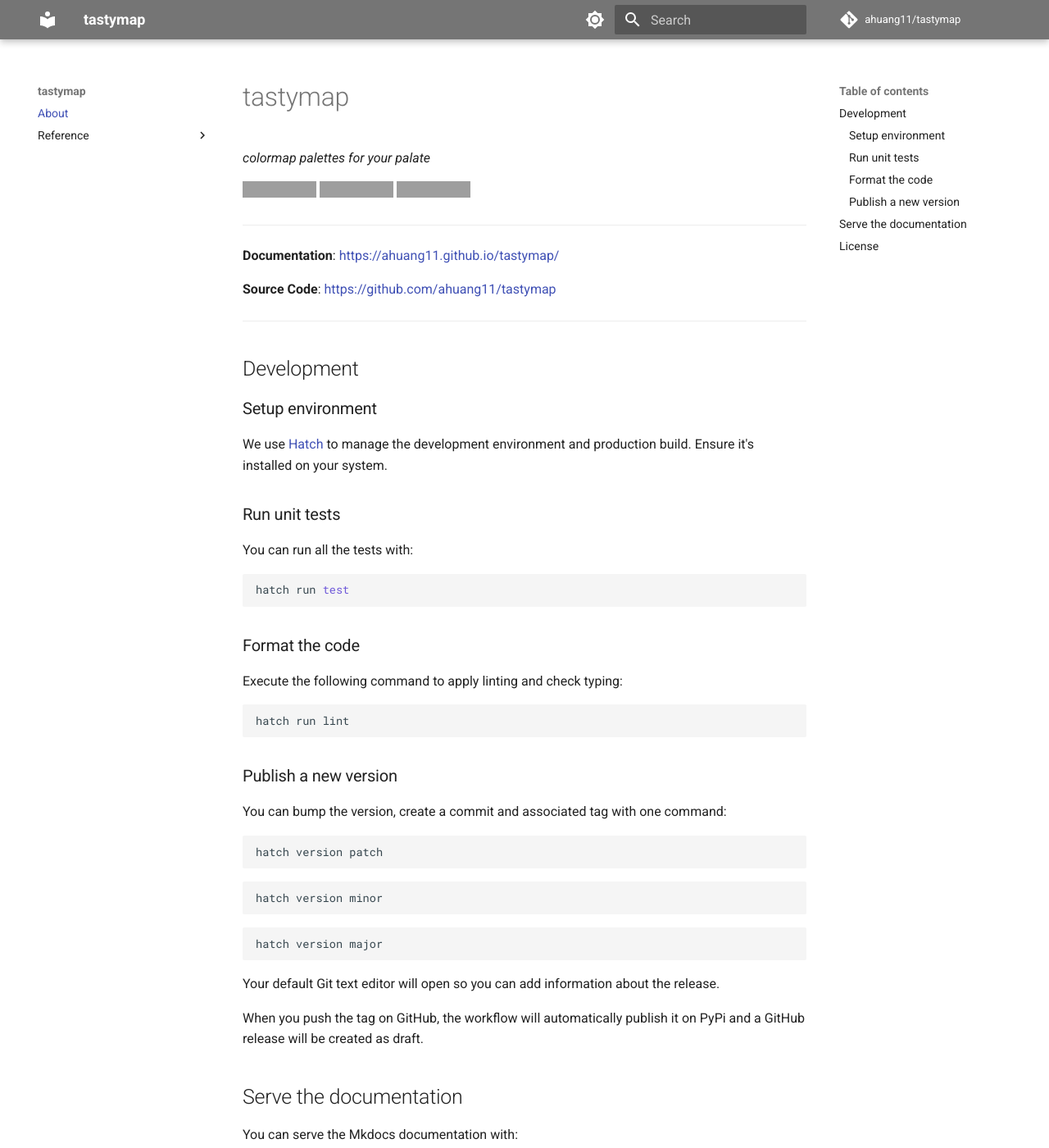
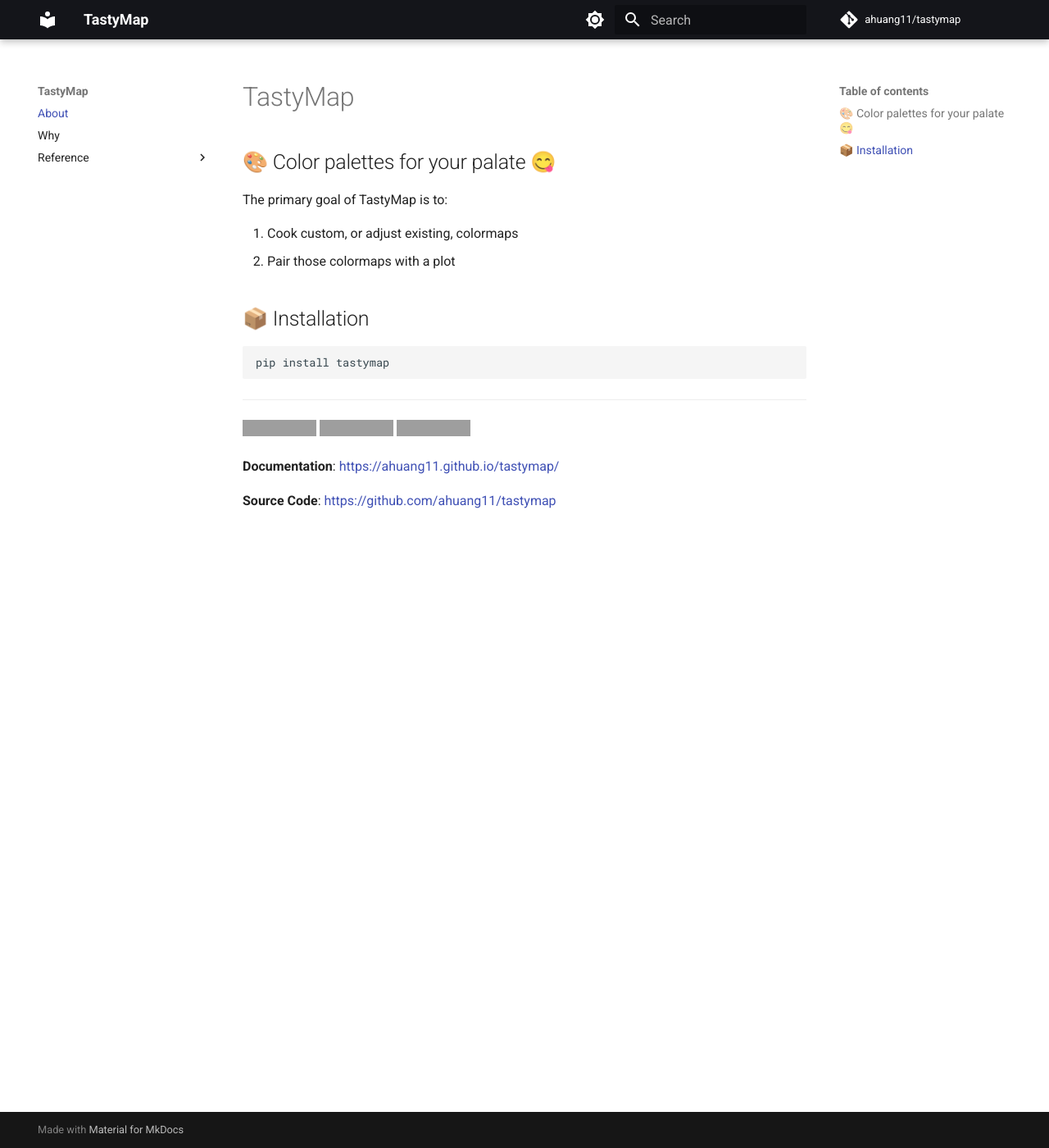
Before and after one commit to ahuang11/tastymap, an MkDocs documentation site: the page built from docs/index.md, in a window 1280 px wide and 1400 px high. Shown: the whole window at 82% size. Built offline with MkDocs 1.6.1 and Material for MkDocs 9.7.7, drawn with Linux system fonts in a browser that asks for light colours; comment, search, counter and statistics services are not loaded; some of the changed text lies outside the part shown; grey boxes are pictures that could not be loaded.

Commit message:
Move things around

````diff
--- a/README.md
+++ b/README.md
@@ -1,71 +1,25 @@
-# tastymap
+# TastyMap
 
-<em>colormap palettes for your palate</em>
+## 🎨 Color palettes for your palate 😋
+
+The primary goal of TastyMap is to:
+
+1. Cook custom, or adjust existing, colormaps
+2. Pair those colormaps with a plot
+
+## 📦 Installation
+
+```bash
+pip install tastymap
+```
+
+---
 
 [![build](https://github.com/ahuang11/tastymap/workflows/Build/badge.svg)](https://github.com/ahuang11/tastymap/actions)
 [![codecov](https://codecov.io/gh/ahuang11/tastymap/branch/master/graph/badge.svg)](https://codecov.io/gh/ahuang11/tastymap)
 [![PyPI version](https://badge.fury.io/py/tastymap.svg)](https://badge.fury.io/py/tastymap)
 
----
 
-**Documentation**: <a href="https://ahuang11.github.io/tastymap/" target="_blank">https://ahuang11.github.io/tastymap/</a>
+**Documentation**: <a href="https://ahuang11.github.io/tastymap/">https://ahuang11.github.io/tastymap/</a>
 
 **Source Code**: <a href="https://github.com/ahuang11/tastymap" target="_blank">https://github.com/ahuang11/tastymap</a>
-
----
-
-## Development
-
-### Setup environment
-
-We use [Hatch](https://hatch.pypa.io/latest/install/) to manage the development environment and production build. Ensure it's installed on your system.
-
-### Run unit tests
-
-You can run all the tests with:
-
-```bash
-hatch run test
-```
-
-### Format the code
-
-Execute the following command to apply linting and check typing:
-
-```bash
-hatch run lint
-```
-
-### Publish a new version
-
-You can bump the version, create a commit and associated tag with one command:
-
-```bash
-hatch version patch
-```
-
-```bash
-hatch version minor
-```
-
-```bash
-hatch version major
-```
-
-Your default Git text editor will open so you can add information about the release.
-
-When you push the tag on GitHub, the workflow will automatically publish it on PyPi and a GitHub release will be created as draft.
-
-## Serve the documentation
-
-You can serve the Mkdocs documentation with:
-
-```bash
-hatch run docs-serve
-```
-
-It'll automatically watch for changes in your code.
-
-## License
-
-This project is licensed under the terms of the MIT license.
--- a/mkdocs.yml
+++ b/mkdocs.yml
@@ -1,5 +1,5 @@
-site_name: tastymap
-site_description: colormap palettes for your palate
+site_name: TastyMap
+site_description: Color palettes for your palate
 
 repo_url: https://github.com/ahuang11/tastymap
 repo_name: ahuang11/tastymap
@@ -12,8 +12,8 @@ theme:
         # Palette toggle for light mode
         - media: "(prefers-color-scheme: light)"
           scheme: default
-          primary: grey
-          accent: deep orange
+          primary: black
+          accent: black
           toggle:
             icon: material/brightness-7
             name: Switch to dark mode
@@ -21,8 +21,8 @@ theme:
         # Palette toggle for dark mode
         - media: "(prefers-color-scheme: dark)"
           scheme: slate
-          primary: grey
-          accent: deep orange
+          primary: black
+          accent: black
           toggle:
             icon: material/brightness-4
             name: Switch to light mode
@@ -54,6 +54,7 @@ watch:
 
 nav:
     - About: index.md
+    - Why: why.md
     - Reference:
         - Core: reference/core.md
         - Utils: reference/utils.md
--- a/pyproject.toml
+++ b/pyproject.toml
@@ -53,7 +53,7 @@ name = "tastymap"
 authors = [
   { name = "tastymap" }
 ]
-description = "colormap palettes for your palate"
+description = "Color palettes for your palate"
 readme = "README.md"
 dynamic = ["version"]
 classifiers = [
````
Also changed, not shown: CONTRIBUTING.md (added, +51 -0 lines).
